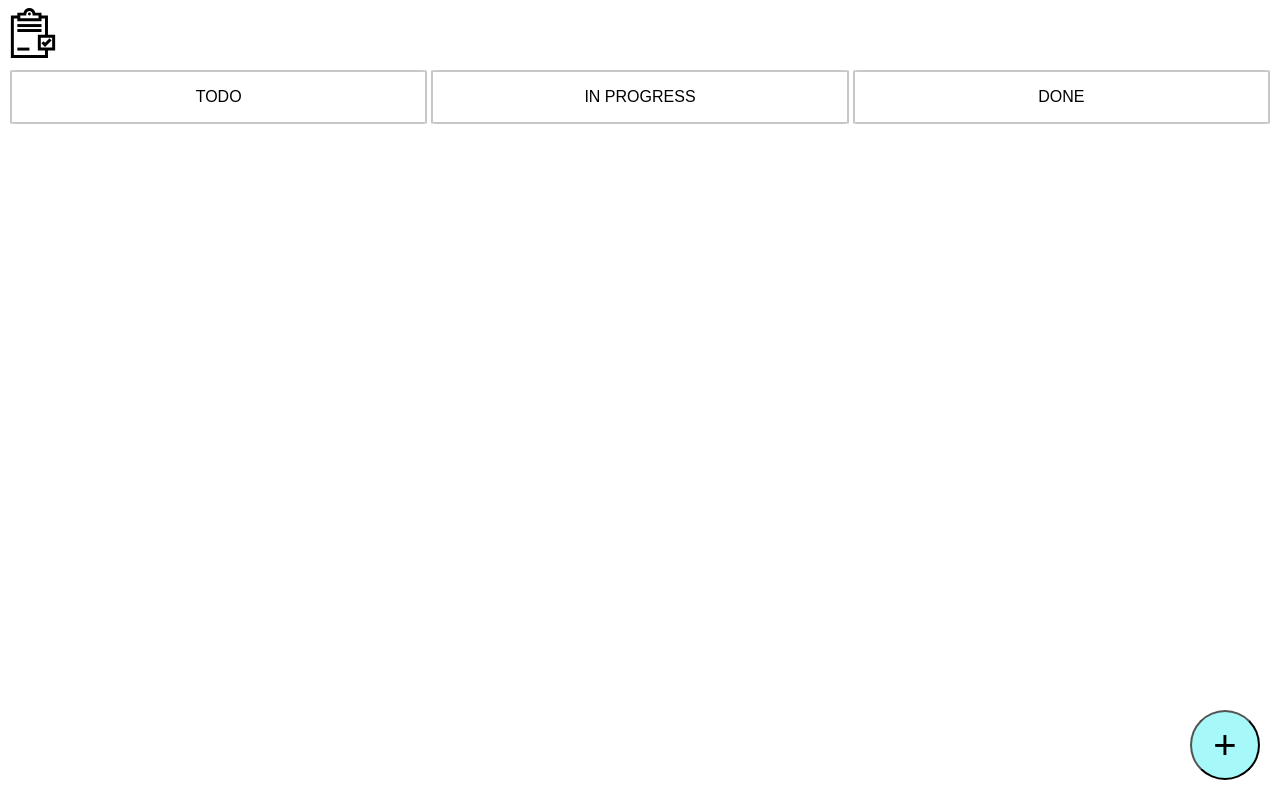
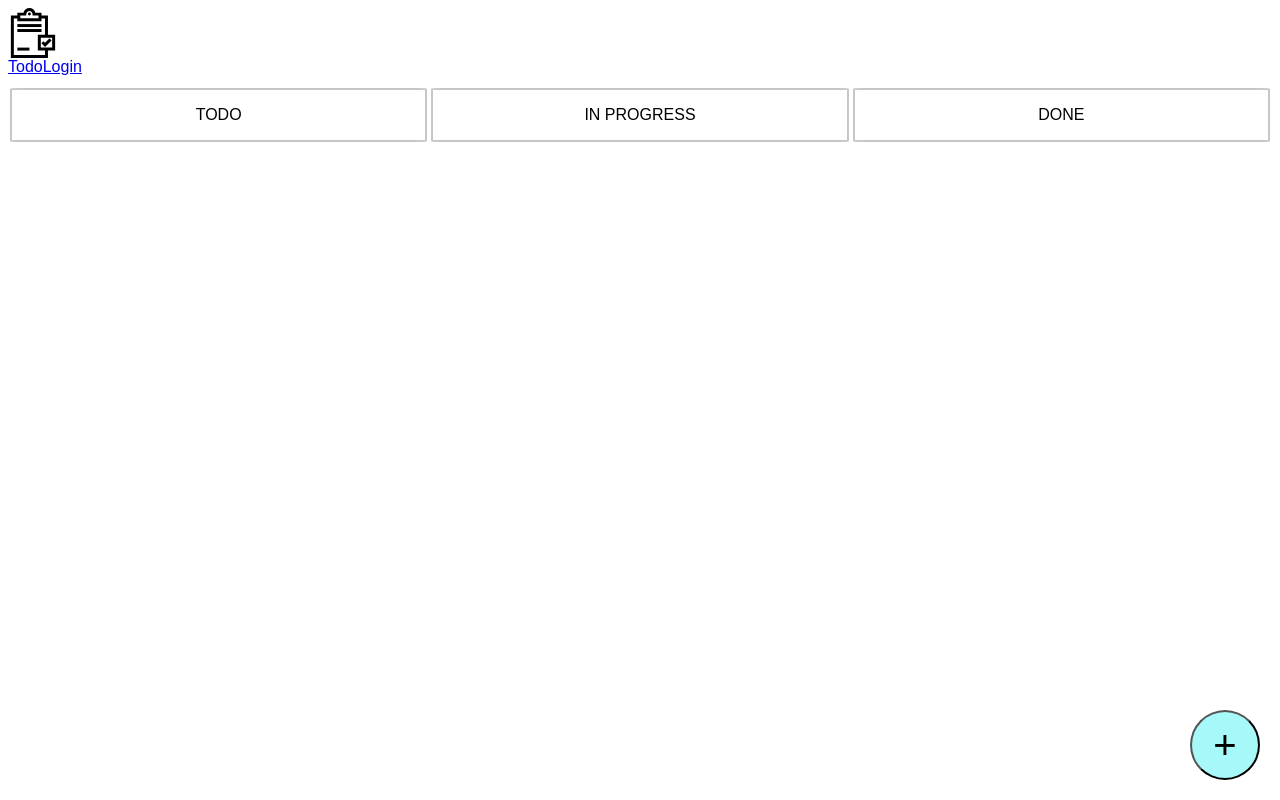
Before and after one commit to daiyadeguchi/tasky, a Vue app in the folder client/: page / in a window 1280 px wide. Built offline with nearby package versions, Linux system fonts and the light colour scheme; no server answers.

Commit message:
add router

```diff
--- a/client/package.json
+++ b/client/package.json
@@ -15,6 +15,7 @@
   },
   "dependencies": {
     "vue": "^3.5.13",
+    "vue-router": "^4.5.0",
     "vuedraggable": "^4.1.0"
   },
   "devDependencies": {
--- a/client/src/App.vue
+++ b/client/src/App.vue
@@ -1,11 +1,27 @@
 <script setup lang="ts">
-import Kanban from './components/Kanban.vue'
-import Header from './components/Header.vue'
+import { RouterLink, RouterView } from 'vue-router';
 </script>
 
 <template>
-  <Header />
-  <Kanban />
+  <div class="header">
+    <div class="tasky-image">
+      <img src="./assets/tasky.svg" />
+    </div>
+    <nav>
+      <RouterLink to="/">Todo</RouterLink>
+      <RouterLink to="/login">Login</RouterLink>
+    </nav>
+  </div>
+  <RouterView />
 </template>
 
-<style scoped></style>
+<style scoped>
+.header {
+  margin-bottom: 10px;
+}
+
+.tasky-image {
+  height: 50px;
+  width: 50px;
+}
+</style>
--- a/client/src/components/Header.vue
+++ /dev/null
@@ -1,18 +0,0 @@
-<script setup lang="ts"></script>
-
-<template>
-  <div class="tasky-image">
-    <img src="../assets/tasky.svg" />
-  </div>
-</template>
-
-<style scoped>
-* {
-  margin-bottom: 10px;
-}
-
-.tasky-image {
-  height: 50px;
-  width: 50px;
-}
-</style>
--- a/client/src/main.ts
+++ b/client/src/main.ts
@@ -1,4 +1,7 @@
 import { createApp } from 'vue'
 import App from './App.vue'
+import router from './router.ts'
 
-createApp(App).mount('#app')
+createApp(App)
+  .use(router)
+  .mount('#app')
--- /dev/null
+++ b/client/src/router.ts
@@ -0,0 +1,14 @@
+import { createMemoryHistory, createRouter } from 'vue-router';
+import Kanban from './components/Kanban.vue';
+
+const routes = [
+  { path: '/', component: Kanban },
+  { path: '/login', component: 'Login.vue' }
+]
+
+const router = createRouter({
+  history: createMemoryHistory(),
+  routes,
+})
+
+export default router;
```
Also changed, not shown: 1 other file (tests, documents, lock files or other folders).
